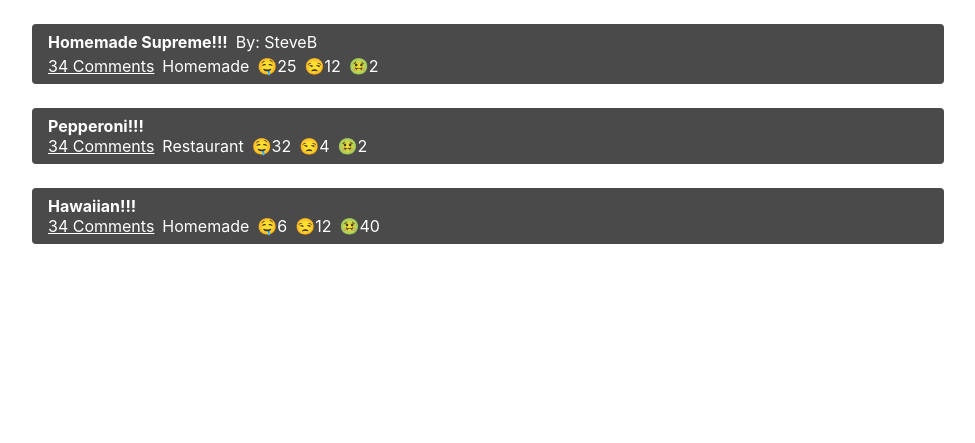
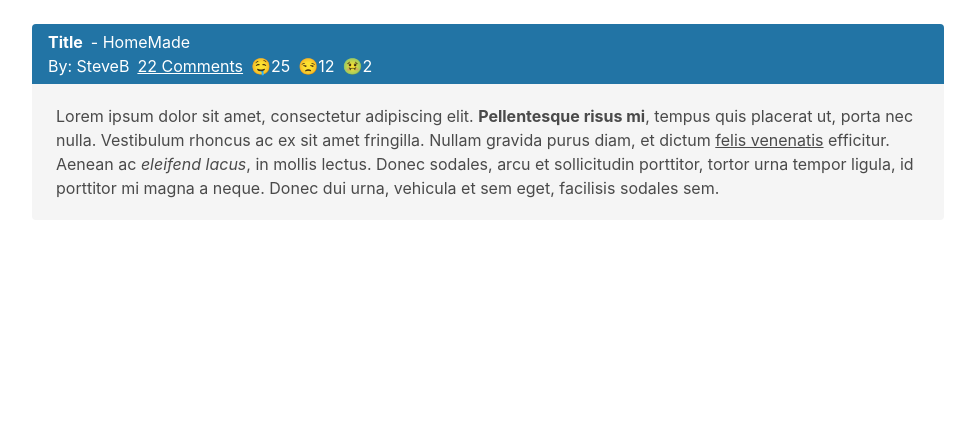
Before and after one commit to e1m3m0/PepWeb, a Node server app: template views/testHTML/test.html in a window 1280 px wide. Shown: the part 64-507 px from the top of the page, without its empty margins (152-1127 px from the left). Run offline with Node 20, Linux system fonts and the light colour scheme; the template is opened without the code that fills it, so the values that code supplies are empty; some libraries are stand-ins or nearby versions.

Commit message:
added single-post handlebar

```diff
--- a/public/stylesheets/style.css
+++ b/public/stylesheets/style.css
@@ -7,6 +7,10 @@ main {
 }
 
 .message-header {
+  background-color: #2274A5!important;
+}
+
+.home-post {
   border-radius: 4px!important;
 }
 
--- a/server.js
+++ b/server.js
@@ -23,7 +23,8 @@
 
 // const helpers = require('./utils/helpers');
 
-const hbs = exphbs.create({ });
+const helpers = require('./utils/helpers')
+const hbs = exphbs.create({ helpers });
 
 app.engine('handlebars', hbs.engine);
 app.set('view engine', 'handlebars');
--- /dev/null
+++ b/utils/helpers.js
@@ -0,0 +1,5 @@
+// module.exports = {
+//   check_reactions: number => {
+
+//   }
+// }
--- a/views/layouts/main.handlebars
+++ b/views/layouts/main.handlebars
@@ -15,7 +15,7 @@
   <nav class="navbar has-background-black block">
     <div class="container is-fluid is-justify-content-space-evenly has-text-centered">
       <div class="navbar-item is-size-5">
-        <a class="has-text-grey-light">Home</a>
+        <a href="/" class="has-text-grey-light">Home</a>
       </div>
       <div class="navbar-item is-size-2">
         <a class="has-text-grey-light">Pep<span class="has-text-danger-dark"><i class="fas fa-pizza-slice"></i></span>Web</a>
--- a/views/testHTML/style.css
+++ b/views/testHTML/style.css
@@ -7,6 +7,10 @@ main {
 }
 
 .message-header {
+  background-color: #2274A5!important;
+}
+
+.single-post {
   border-radius: 4px!important;
 }
 
--- a/views/testHTML/test.html
+++ b/views/testHTML/test.html
@@ -34,12 +34,12 @@
           <div class="level-item">
             <div>
               <div class="level-left mb-1">
-                <p>Homemade Supreme!!!</p>
-                <p class="has-text-weight-normal ml-2">By: <a class="username">SteveB</a></p>
+                <p>Title</p>
+                <p class="ml-2 has-text-weight-normal"> - HomeMade</p>
               </div>
               <div class="has-text-weight-normal level-left">
-                <a class="mr-2">34 Comments</a>
-                <p class="mr-2">Homemade</p>
+                <p class="mr-2">By: <span class="username">SteveB</span></p>
+                <a href="/post/{{id}}" class="mr-2">22 Comments</a>
                 <a class="mr-2 emoji">🤤25</a>
                 <a class="mr-2 emoji">😒12</a>
                 <a class="mr-2 emoji">🤢2</a>
@@ -48,43 +48,8 @@
           </div>
         </div>
       </div>
-    </article>
-
-    <article class="message mx-5">
-      <div class="message-header py-2">
-        <div class="level">
-          <div class="level-item">
-            <div>
-              <p>Pepperoni!!!</p>
-              <div class="has-text-weight-normal level-left">
-                <a class="mr-2">34 Comments</a>
-                <p class="mr-2">Restaurant</p>
-                <a class="mr-2 emoji">🤤32</a>
-                <a class="mr-2 emoji">😒4</a>
-                <a class="mr-2 emoji">🤢2</a>
-              </div>
-            </div>
-          </div>
-        </div>
-      </div>
-    </article>
-
-    <article class="message mx-5">
-      <div class="message-header py-2">
-        <div class="level">
-          <div class="level-item">
-            <div>
-              <p>Hawaiian!!!</p>
-              <div class="has-text-weight-normal level-left">
-                <a class="mr-2">34 Comments</a>
-                <p class="mr-2">Homemade</p>
-                <a class="mr-2 emoji">🤤6</a>
-                <a class="mr-2 emoji">😒12</a>
-                <a class="mr-2 emoji">🤢40</a>
-              </div>
-            </div>
-          </div>
-        </div>
+      <div class="message-body">
+        Lorem ipsum dolor sit amet, consectetur adipiscing elit. <strong>Pellentesque risus mi</strong>, tempus quis placerat ut, porta nec nulla. Vestibulum rhoncus ac ex sit amet fringilla. Nullam gravida purus diam, et dictum <a>felis venenatis</a> efficitur. Aenean ac <em>eleifend lacus</em>, in mollis lectus. Donec sodales, arcu et sollicitudin porttitor, tortor urna tempor ligula, id porttitor mi magna a neque. Donec dui urna, vehicula et sem eget, facilisis sodales sem.
       </div>
     </article>
     <!-- template area end -->
```
Also changed, not shown: views/homepage.handlebars (+4 -3 lines), views/single-post.handlebars (+25 -0 lines).
